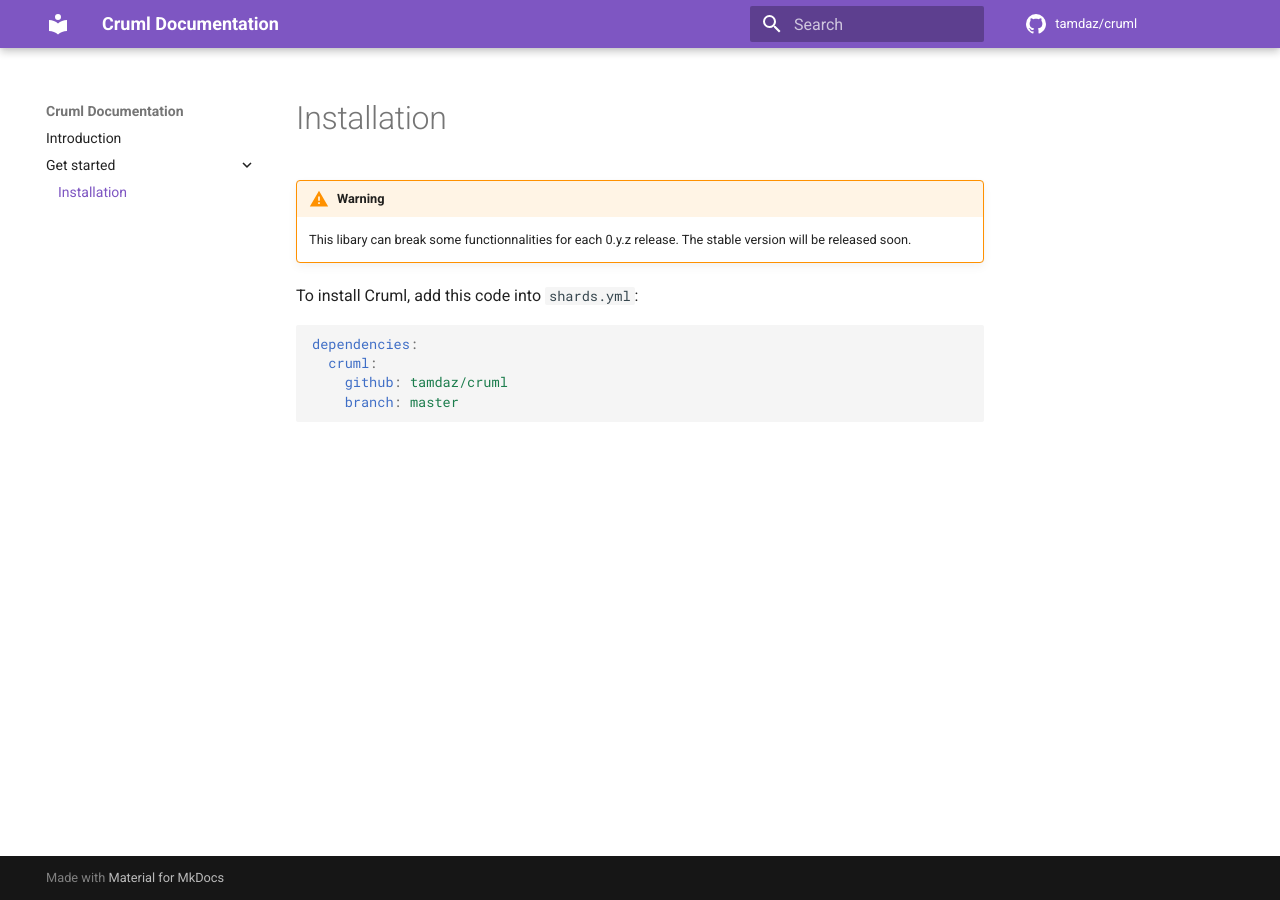
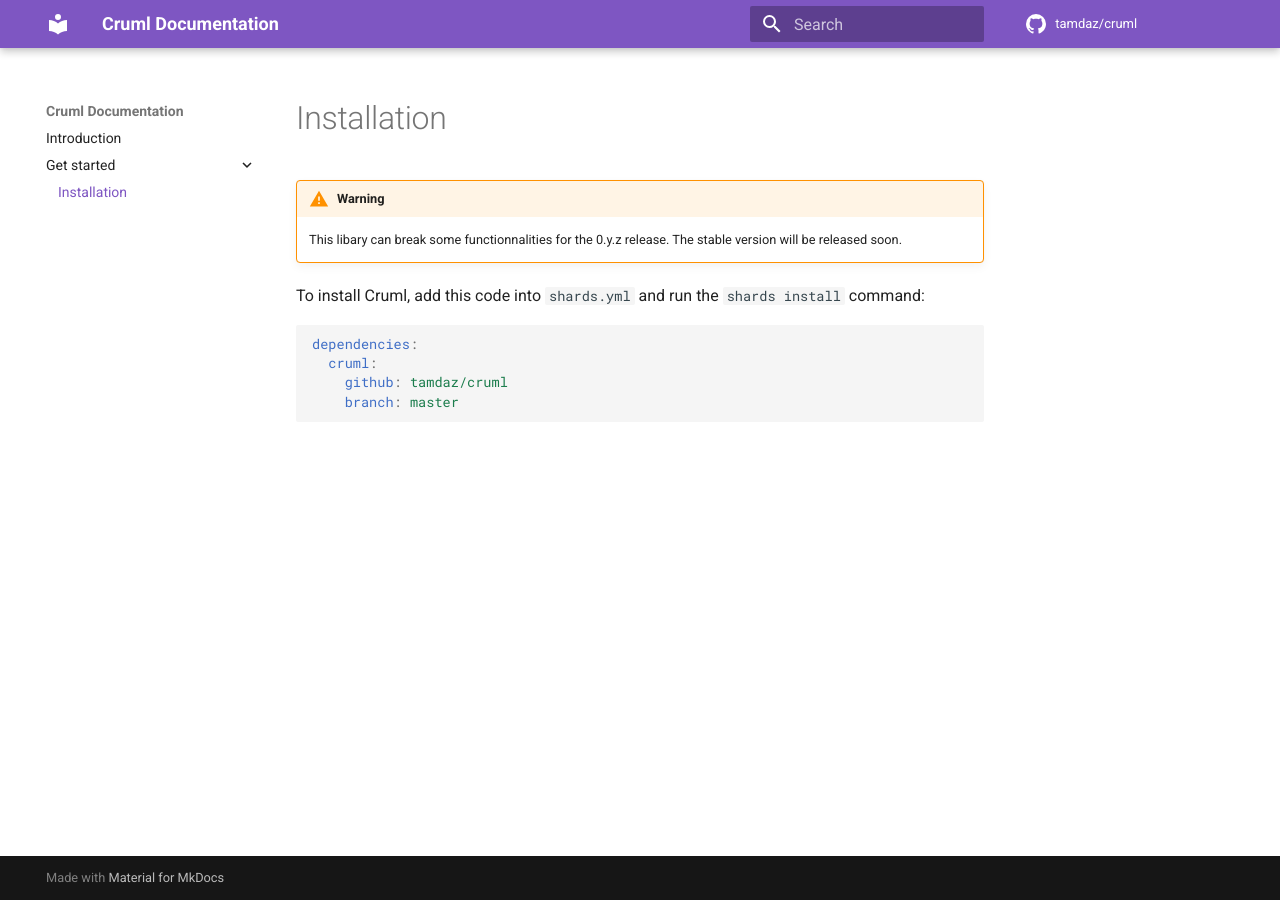
Before and after one commit to tamdaz/cruml, an MkDocs documentation site: the page built from docs/get_started/installation.md, in a window 1280 px wide. Built offline with MkDocs 1.6.1 and Material for MkDocs 9.7.7, drawn with Linux system fonts in a browser that asks for light colours; comment, search, counter and statistics services are not loaded.

Commit message:
Improve `installation.md`

````diff
--- a/docs/get_started/installation.md
+++ b/docs/get_started/installation.md
@@ -1,9 +1,9 @@
 # Installation
 
 !!! warning
-    This libary can break some functionnalities for each 0.y.z release. The stable version will be released soon.
+    This libary can break some functionnalities for the 0.y.z release. The stable version will be released soon.
 
-To install Cruml, add this code into `shards.yml`:
+To install Cruml, add this code into `shards.yml` and run the `shards install` command:
 ```yaml
 dependencies:
   cruml:
````
